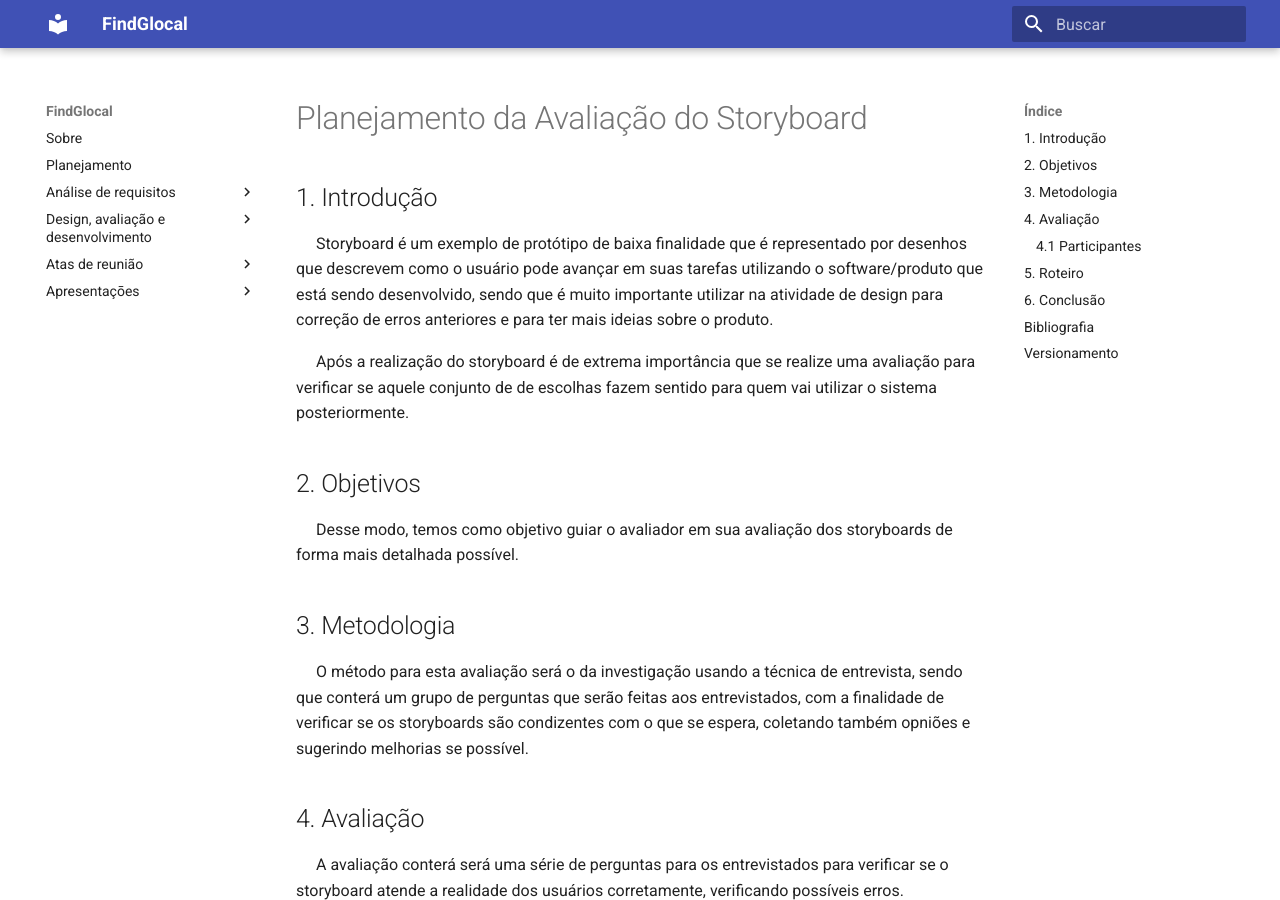
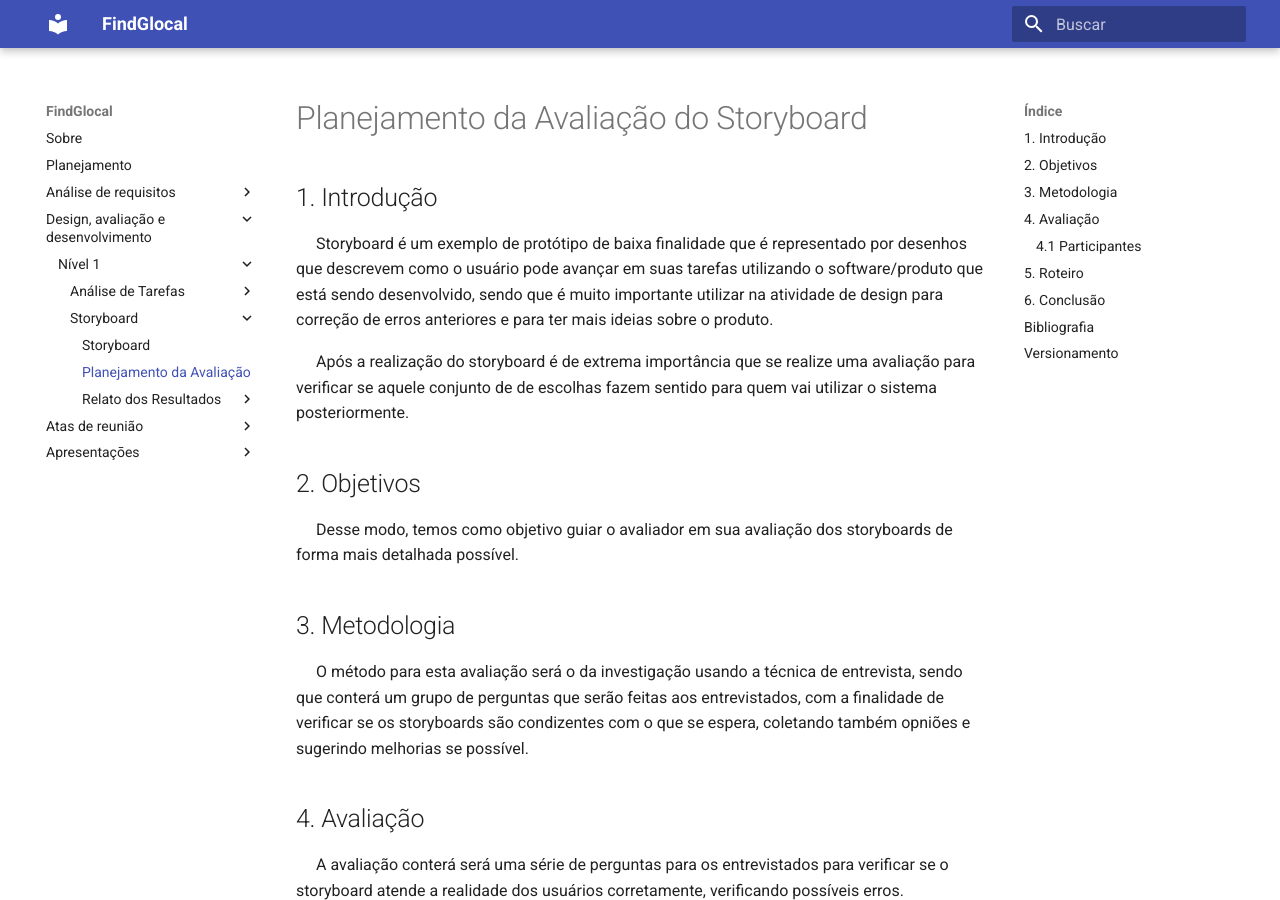
Before and after one commit to AntonioAldisio/2021.1-FindGlocal, an MkDocs documentation site: the page built from docs/Design/nivel1/Storyboard/Planejamento.md, in a window 1280 px wide and 900 px high. Built offline with MkDocs 1.6.1 and Material for MkDocs 9.7.7, drawn with Linux system fonts in a browser that asks for light colours; some of the changed lines change nothing that is shown.

Commit message:
create md vazios

```diff
--- a/mkdocs.yml
+++ b/mkdocs.yml
@@ -23,15 +23,18 @@
   - Design, avaliação e desenvolvimento:
     - Nível 1:
       - Análise de Tarefas:
-        - Planejamento da Avaliação da Análise de Tarefas: 'Design/nivel1/Tarefas/Analise_de_Tarefas.md'
-        - Relato dos Resultados da Avaliação da Análise de Tarefas:
+        - Planejamento da Avaliação: 'Design/nivel1/Tarefas/Planejamento.md'
+        - Relato dos Resultados:
           - Tarefa 1: 'Design/nivel1/Tarefas/Relato1.md'
           - Tarefa 2: 'Design/nivel1/Tarefas/Relato2.md'
+          - Tarefa 3: 'Design/nivel1/Tarefas/Relato4.md'
       - Storyboard:
-        - Planejamento da Avaliação do Storyboard: 'Design/nivel1/Storyboard/Planejamento_Storyboard.md'
-        - Relato dos Resultados da Avaliação dos Storyboard:
+        - Storyboard:  'Design/nivel1/Storyboard/Storyboard.md'
+        - Planejamento da Avaliação: 'Design/nivel1/Storyboard/Planejamento.md'
+        - Relato dos Resultados :
           - Tarefa 1: 'Design/nivel1/Storyboard/Relato1.md'
           - Tarefa 2: 'Design/nivel1/Storyboard/Relato2.md'
+          - Tarefa 3: 'Design/nivel1/Storyboard/Relato3.md'
   - Atas de reunião:
     - Ata 01: 'Atas/Ata01.md'
     - Ata 02: 'Atas/Ata02.md'
```
Also changed, not shown: docs/Design/nivel1/Storyboard/Relato1.md (added), docs/Design/nivel1/Storyboard/Relato2.md (added), docs/Design/nivel1/Storyboard/Relato3.md (added), docs/Design/nivel1/Storyboard/Storyboard.md (added), docs/Design/nivel1/Tarefas/Relato1.md (added), docs/Design/nivel1/Tarefas/Relato2.md (added), docs/Design/nivel1/Tarefas/Relato3.md (added).
